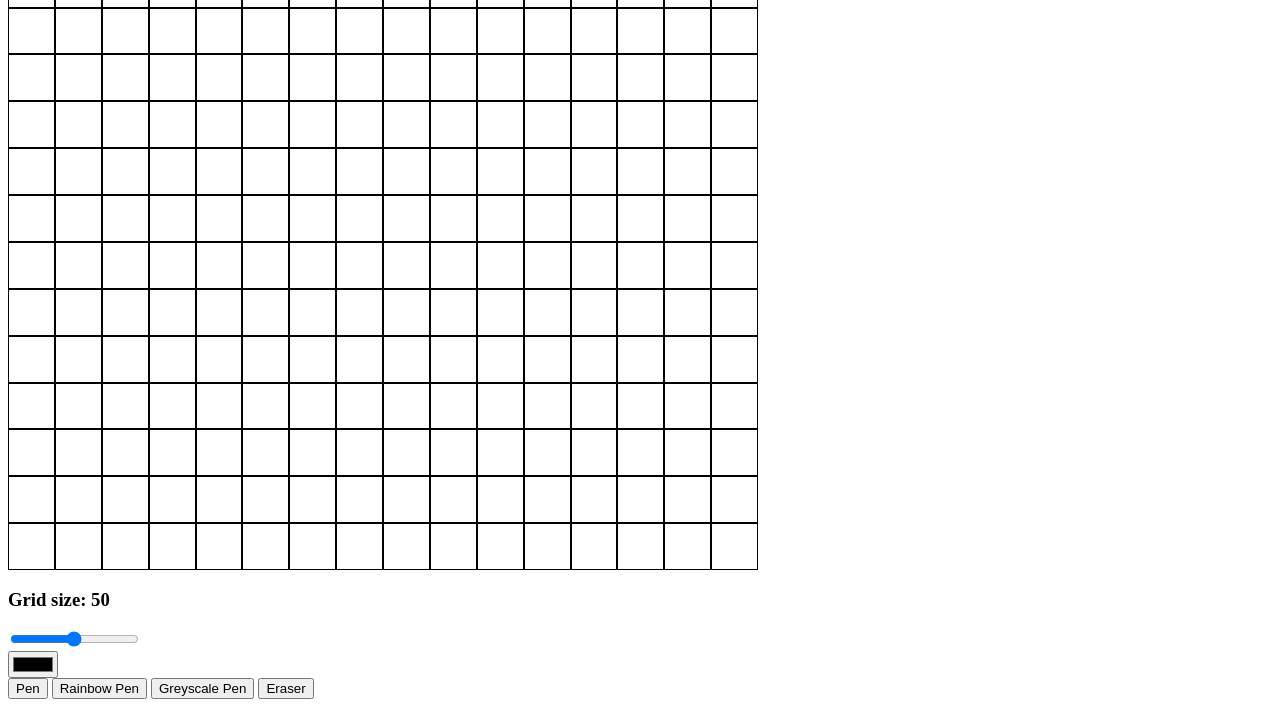
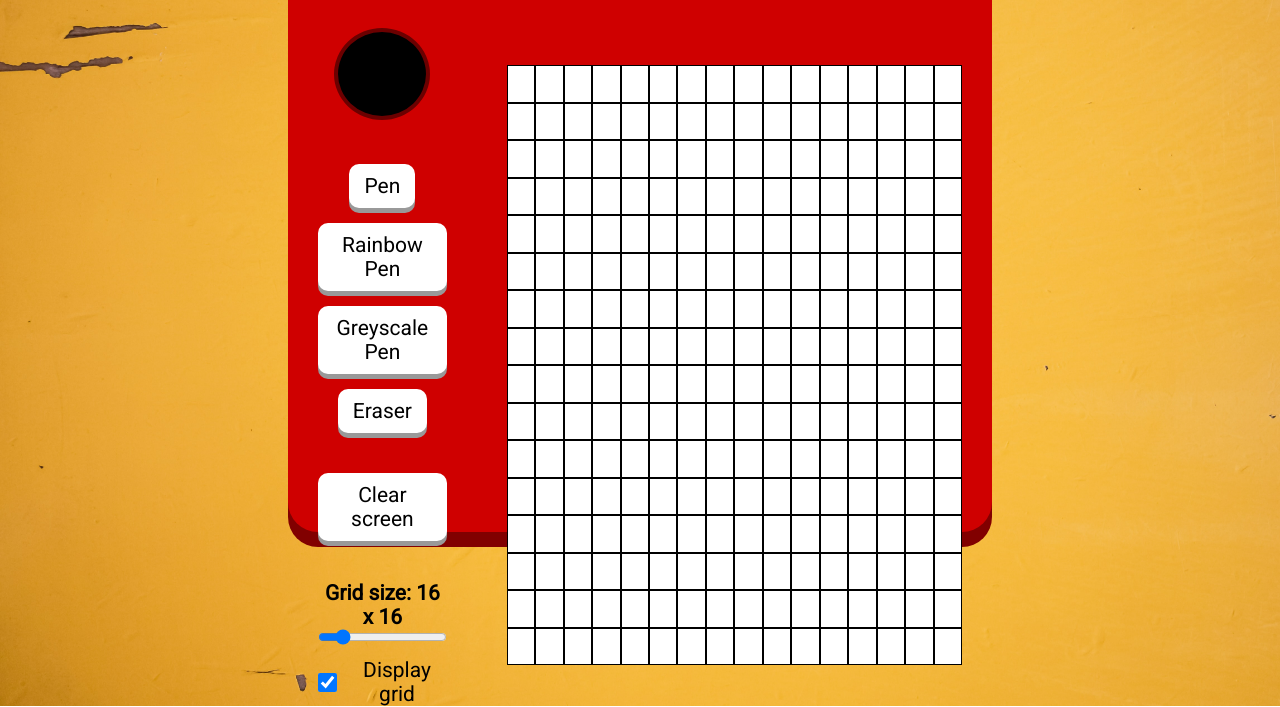
Before and after one commit to KEMoran/etch-a-sketch, a plain HTML site: page index.html in a window 1280 px wide. Shown: the part 188-895 px from the top of the page. Drawn offline with Linux system fonts and the light colour scheme.

Commit message:
Add UI and background

```diff
--- a/index.html
+++ b/index.html
@@ -5,24 +5,47 @@
         <title>Etch-A-Sketch</title>
         <link rel="stylesheet" href="styles.css">
         <script src="script.js" defer></script>
+        <link rel="preconnect" href="https://fonts.googleapis.com">
+        <link rel="preconnect" href="https://fonts.gstatic.com" crossorigin>
+        <link href="https://fonts.googleapis.com/css2?family=Courgette&display=swap" rel="stylesheet">
+        <link rel="preconnect" href="https://fonts.googleapis.com">
+        <link rel="preconnect" href="https://fonts.gstatic.com" crossorigin>
+        <link href="https://fonts.googleapis.com/css2?family=Roboto&display=swap" rel="stylesheet">
     </head>
     <body>
-        <div id="screen"></div>
-        <div class="slider-div">
-            <h3>Grid size: <span id="gridSize">32</span></h3>
-            <div class="slide-container">
-                <input type="range" min="1" max="100" value="50" class="slider" id="gridSlider">
+        <div class="etch-a-sketch">
+            <div>
+                <h1>Etch A Sketch</h1>
             </div>
-        </div>
+            <div class="screen-and-controls">
+                <div class="control-panel">
                     <div>
                         <input type="color" id="colourPicker">
-            <!-- add label -->
                     </div>
-        <div>
+                    <div class="pen-buttons">
                         <button type="button" id="penButton">Pen</button>
                         <button type="button" id="rainbowButton">Rainbow Pen</button>
                         <button type="button" id="greyscaleButton">Greyscale Pen</button>
                         <button type="button" id="eraserButton">Eraser</button>
                     </div>
+                    <div>
+                        <button type="button" id="clearButton">Clear screen</button>
+                    </div>
+                    <div class="grid-settings">
+                        <div class="slider-div">
+                            <h3>Grid size: <span id="gridSize">32</span></h3>
+                            <div class="slide-container">
+                                <input type="range" min="1" max="100" value="16" class="slider" id="gridSlider">
+                            </div>
+                        </div>
+                        <div class="grid-checkbox">
+                            <input type="checkbox" id="toggleGrid" name="toggleGrid" checked="false">
+                            <label for="toggleGrid">Display grid</label>
+                        </div>
+                    </div>
+                </div>
+                <div id="screen"></div>
+            </div>
+        </div>
     </body>
 </html>
--- a/script.js
+++ b/script.js
@@ -22,17 +22,45 @@ function createGrid(dimensions)
 //Update grid slider label
 let slider = document.getElementById("gridSlider");
 let sliderLabel = document.getElementById("gridSize");
-sliderLabel.innerHTML = slider.value;
+sliderLabel.innerHTML = slider.value + " x " + slider.value;
 
 slider.oninput = function() {
     sliderLabel.innerHTML = this.value;
+    dimensions = this.value;
     //remove the current grid, then build a fresh one with this new value
     //remove all with class of pixel?
     screen.innerHTML = ''; //clears the screen div
     createGrid(this.value);
+    pixelList = document.querySelectorAll(".pixel"); //creates new node list with new pixels
+    sliderLabel.innerHTML = slider.value + " x " + slider.value;
     changePenColour();
+    }
+
+
+//CLEAR SCREEN BUTTON
+
+function clearScreen()
+{
+    screen.innerHTML = '';
+    createGrid(dimensions);
+    pixelList = document.querySelectorAll(".pixel");
+
+    if (hideGrid.checked){
+        pixelList.forEach((pixel) => {
+            pixel.style.border = "1px solid black";
+            console.log("on");
+        });
+    }
+    else {
+        pixelList.forEach((pixel) => {
+            pixel.style.border = "none";
+            console.log("off");
+        });
+    }
 }
 
+
+//changed function to cleanScreen
 
 //CHANGING THE PEN COLOUR AND ERASING
 
@@ -41,12 +69,6 @@ function colourPixel()
 {
     if (rainbowPen == true)
     {
-        // const randomColour = Math.floor(Math.random()*16777215).toString(16);
-
-        // console.log("#" + randomColour);
-
-        // this.style.backgroundColor = "#" + randomColour;
-
         this.style.backgroundColor = rainbowGen();
     }
     else if (greyScale == true)
@@ -84,8 +106,6 @@ function greyscaleGen()
     let randomNumber = Math.floor(Math.random() * 256);
     return `rgb(${randomNumber},${randomNumber},${randomNumber})`;
 }
-
-
 
 // TOGGLES DIFFERENT PENS
 
@@ -133,8 +153,30 @@ let penColour = document.getElementById("colourPicker").value;
 let rainbowPen = false;
 let greyScale = false;
 
+let pixelList = document.querySelectorAll(".pixel"); //all the grid pixels
+
+//buttons
 document.getElementById("colourPicker").addEventListener("input", changePenColour);
 document.getElementById("penButton").addEventListener("click", changePenColour);
 document.getElementById("rainbowButton").addEventListener("click", toggleRainbow);
 document.getElementById("greyscaleButton").addEventListener("click", toggleGreyScale);
 document.getElementById("eraserButton").addEventListener("click", toggleEraser);
+document.getElementById("clearButton").addEventListener("click", clearScreen);
+
+//toggles grid on and off with a checkbox
+const hideGrid = document.getElementById("toggleGrid");
+hideGrid.addEventListener('change', function(e) {
+    pixelList = document.querySelectorAll(".pixel");
+    if (hideGrid.checked){
+        pixelList.forEach((pixel) => {
+            pixel.style.border = "1px solid black";
+            console.log("on");
+        });
+    }
+    else {
+        pixelList.forEach((pixel) => {
+            pixel.style.border = "none";
+            console.log("off");
+        });
+    }
+});
--- a/styles.css
+++ b/styles.css
@@ -1,5 +1,9 @@
 * {
     box-sizing: border-box;
+    font-size: 14px;
+    font-family: 'Roboto', sans-serif;
+    margin: 0;
+    padding: 0;
   }
 
   :root {
@@ -8,15 +12,135 @@
     --gridSize: 750px;
   }
 
+  body {
+    background-image: url(Images/background.jpg);
+    background-size: 100%;
+  }
+
+
+/* ETCH A SKETCH */
+
+.etch-a-sketch {
+  background-color: rgb(207, 0, 0);
+  box-shadow: 0 15px rgb(129, 0, 0);
+  border-radius: 30px;
+  width: 55vw;
+  height: 80vh;
+  margin: auto;
+  margin-top: 80px;
+  padding: 30px;
+}
+
+
+h1 {
+    font-family: 'Courgette', cursive;
+    text-align: center;
+    color: gold;
+    font-size: 3rem;
+    margin-bottom: 40px;
+    margin-top: 10px;
+}
+
+.screen-and-controls {
+  display: flex;
+  justify-content: center;
+  align-items: center;
+  column-gap: 60px;
+}
+
+button {
+  display: block;
+  border: none;
+  border-radius: 10px;
+  color: black;
+  background-color: white;
+  padding: 10px 15px;
+
+  font-size: 1.5rem;
+  box-shadow: 0 5px #999;
+}
+
+button:hover {
+  background-color: gold;
+}
+
+button:active {
+  background-color: gold;
+  box-shadow: 0 3px rgb(94, 94, 94);
+  transform: translateY(2px);
+}
+
+/* CONTROLS */
+
+#colourPicker {
+  appearance: none;
+  width: 100px;
+  height: 100px;
+  border: none;
+  background-color: transparent;
+}
+
+#colourPicker::-webkit-color-swatch {
+  border-radius: 50%;
+  border: 4px solid rgb(107, 0, 0);
+}
+
+#colourPicker::-moz-color-swatch {
+  border-radius: 50%;
+  border: 7px solid #000000;
+}
+
+.control-panel {
+  display: flex;
+  flex-direction: column;
+  align-items: center;
+  row-gap: 40px;
+  width: 20%;
+}
+
+.pen-buttons {
+  display: flex;
+  flex-direction: column;
+  align-items: center;
+  row-gap: 15px;
+}
+
+.grid-settings {
+  display: flex;
+  flex-direction: column;
+  align-items: center;
+  row-gap: 10px;
+  text-align: center;
+  font-size: 1.5rem;
+}
+
+label, h3, span{
+  font-size: 1.5rem;;
+}
+
+.grid-checkbox {
+  display: flex;
+  justify-content: center;
+  align-items: center;
+  column-gap: 10px;
+}
+
+
+input[type="checkbox"] {
+  width: 1.5em;
+  height: 1.5em;
+}
+
 
 /* THE SCREEN */
 
 #screen {
     display: grid;
+    background-color: white;
     grid-template-rows: repeat(var(--rowNum), 1fr);
     grid-template-columns: repeat(var(--colNum), 1fr);
-    width: 750px;
-    height: 750px;
+    width: 600px;
+    height: 600px;
 }
 
 .pixel {
```
Also changed, not shown: Images/background.jpg (added). Lines whose indentation alone changed are shown as unchanged.
